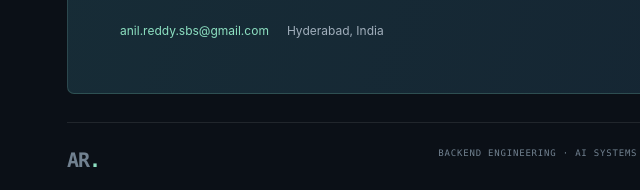
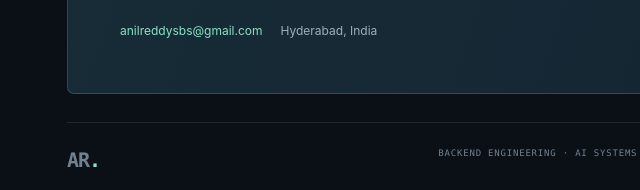
Before and after one commit to anilreddysbs/anilreddysbs, a plain HTML site: page index.html in a window 1280 px wide. Shown: the part 5436-5626 px from the top of the page, 33-673 px from the left. Drawn offline with Linux system fonts and the light colour scheme.

Commit message:
Correct portfolio contact email

```diff
--- a/index.html
+++ b/index.html
@@ -345,12 +345,12 @@
         <h2>Let’s build something<br><span class="gradient">worth shipping.</span></h2>
         <p>I’m interested in backend engineering, Python-focused roles and AI backend systems. Reach out to discuss engineering, collaboration or opportunities.</p>
         <div class="hero-actions">
-          <a class="button primary" href="mailto:anil.reddy.sbs@gmail.com">Email me ↗</a>
+          <a class="button primary" href="mailto:anilreddysbs@gmail.com">Email me ↗</a>
           <a class="button" href="https://www.linkedin.com/in/anil-reddy-sabbella9/" target="_blank" rel="noopener noreferrer">LinkedIn ↗</a>
           <a class="button" href="https://github.com/anilreddysbs" target="_blank" rel="noopener noreferrer">GitHub ↗</a>
         </div>
         <div class="contact-links">
-          <a href="mailto:anil.reddy.sbs@gmail.com">anil.reddy.sbs@gmail.com</a>
+          <a href="mailto:anilreddysbs@gmail.com">anilreddysbs@gmail.com</a>
           <span class="muted">Hyderabad, India</span>
         </div>
       </div>
```
